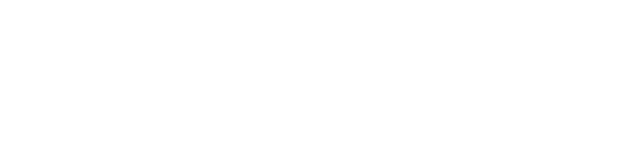
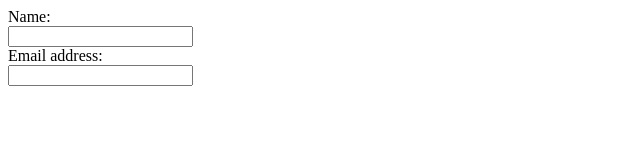
Before and after one commit to pwatrous/send-spam-to-me, a website: page site/index.html in a window 1280 px wide. Shown: the whole page, without its empty margins (0-640 px from the left). Drawn offline with Linux system fonts and the light colour scheme; files that its build step writes are made by us from their sources.

Commit message:
added form element for testing purposes

```diff
--- a/site/index.html
+++ b/site/index.html
@@ -4,15 +4,18 @@
 	<meta charset="utf-8">
 
 	<title>Send Spam to me</title>
-
-
 	<link rel="stylesheet" href="site/style.css">
-
 
 </head>
 
 <body>
 
+<form>
+	Name:<br>
+	<input type="text" name="name"><br>
+	Email address:<br>
+	<input type="text" name="email"><br>
+</form>
 
 </body>
 </html>
```
